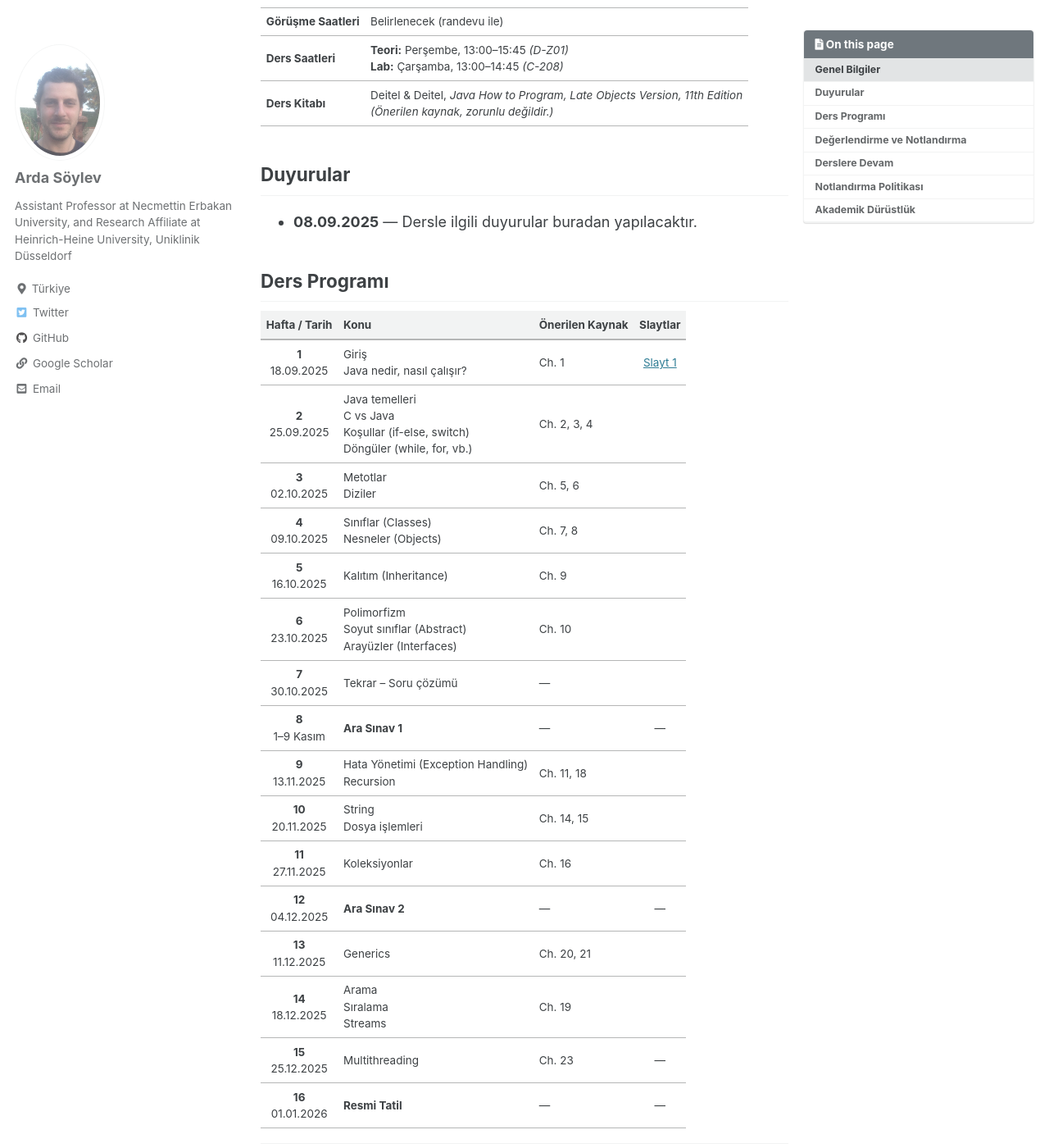
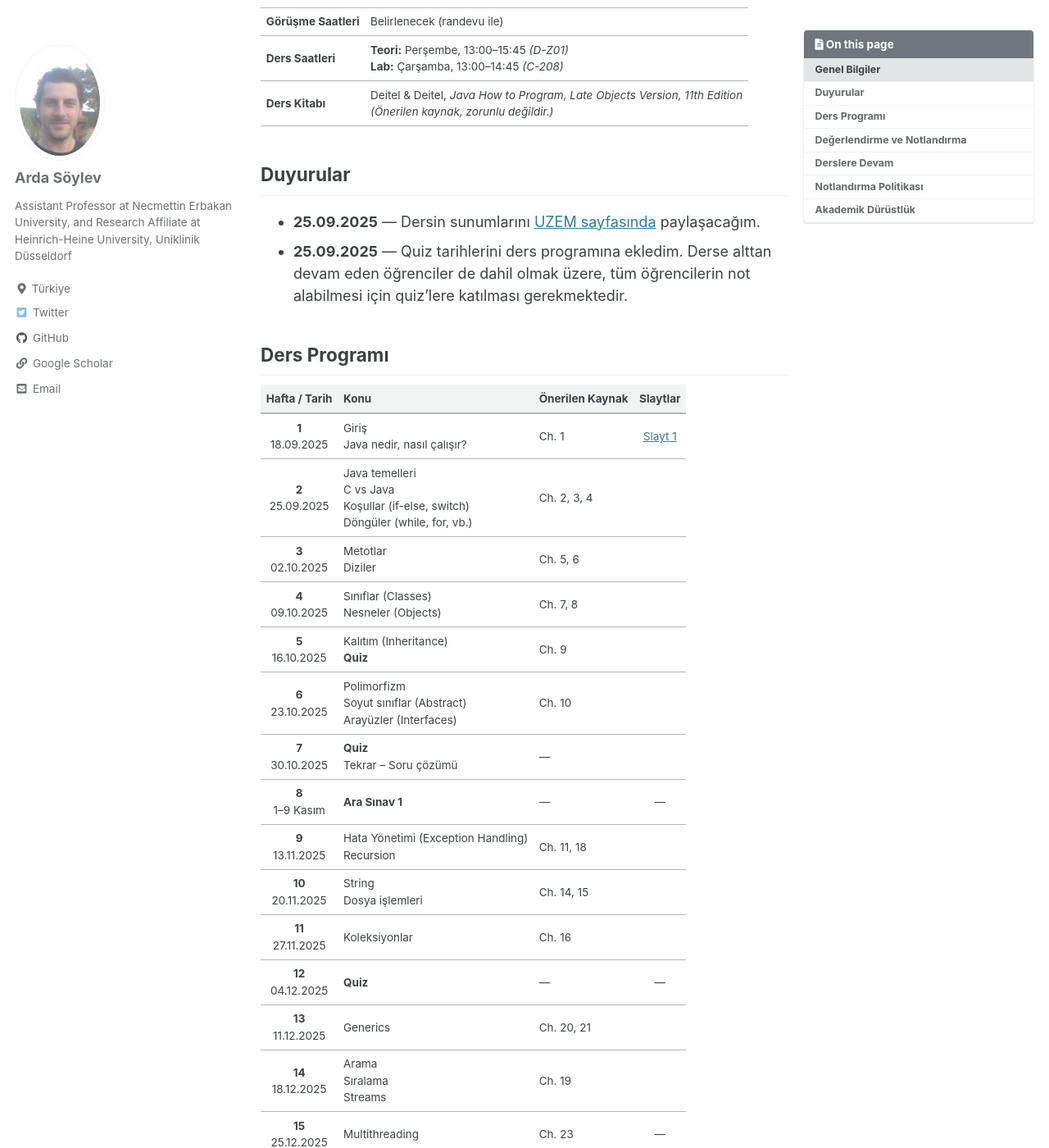
Before and after one commit to asylvz/asylvz.github.io, a Jekyll site: the page built from _pages/courses/bil203.md, in a window 1280 px wide and 1400 px high, scrolled down 359 px. Shown: the whole window at 82% size. Built offline with Jekyll 4.4.1, drawn with Linux system fonts in a browser that asks for light colours; cached includes are drawn as plain includes.

Commit message:
Ders programı güncelleme

```diff
--- a/_pages/courses/bil203.md
+++ b/_pages/courses/bil203.md
@@ -24,7 +24,8 @@ sidebar:
 
 
 ## Duyurular
-- **08.09.2025** — Dersle ilgili duyurular buradan yapılacaktır.
+- **25.09.2025** — Dersin sunumlarını [UZEM sayfasında](https://uzaktanegitim25guz.erbakan.edu.tr) paylaşacağım.
+- **25.09.2025** — Quiz tarihlerini ders programına ekledim. Derse alttan devam eden öğrenciler de dahil olmak üzere, tüm öğrencilerin not alabilmesi için quiz’lere katılması gerekmektedir.
 
 
 ## Ders Programı
@@ -35,14 +36,14 @@ sidebar:
 | **2** <br> 25.09.2025 | Java temelleri <br> C vs Java <br> Koşullar (if-else, switch) <br> Döngüler (while, for, vb.) | Ch. 2, 3, 4 |  |
 | **3** <br> 02.10.2025 | Metotlar <br> Diziler | Ch. 5, 6 |  |
 | **4** <br> 09.10.2025 | Sınıflar (Classes) <br> Nesneler (Objects) | Ch. 7, 8 |  |
-| **5** <br> 16.10.2025 | Kalıtım (Inheritance) | Ch. 9 |  |
+| **5** <br> 16.10.2025 | Kalıtım (Inheritance) <br> **Quiz** | Ch. 9 |  |
 | **6** <br> 23.10.2025 | Polimorfizm <br> Soyut sınıflar (Abstract) <br> Arayüzler (Interfaces) | Ch. 10 | |
-| **7** <br> 30.10.2025 | Tekrar – Soru çözümü | — |  |
+| **7** <br> 30.10.2025 | **Quiz** <br> Tekrar – Soru çözümü | — |  |
 | **8** <br> 1–9 Kasım  | **Ara Sınav 1** | — | — |
 | **9** <br> 13.11.2025 | Hata Yönetimi (Exception Handling) <br> Recursion | Ch. 11, 18 |  |
 | **10** <br> 20.11.2025 | String <br> Dosya işlemleri | Ch. 14, 15 |  |
 | **11** <br> 27.11.2025 | Koleksiyonlar | Ch. 16 |  |
-| **12** <br> 04.12.2025 | **Ara Sınav 2** | — | — |
+| **12** <br> 04.12.2025 | **Quiz** | — | — |
 | **13** <br> 11.12.2025 | Generics | Ch. 20, 21 |  |
 | **14** <br> 18.12.2025 | Arama <br> Sıralama <br> Streams | Ch. 19 |  |
 | **15** <br> 25.12.2025 | Multithreading | Ch. 23 | — |
```
Also changed, not shown: 2 other files.
